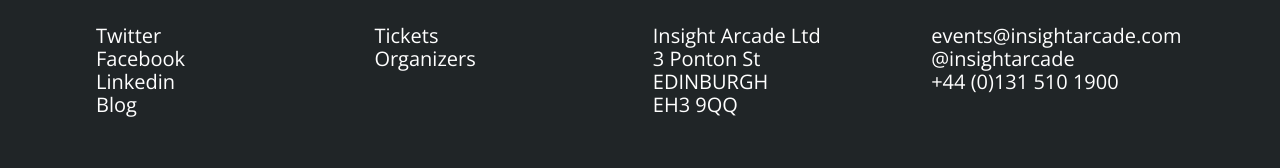
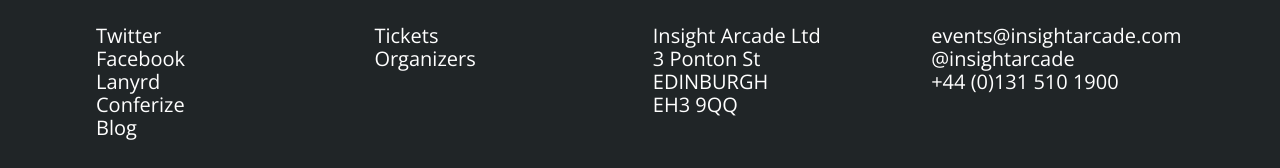
Before and after one commit to cedsummit/events-site, a website: page src/index.html in a window 1280 px wide. Shown: the part 4042-4210 px from the top of the page. Drawn offline with nearby package versions, Linux system fonts and the light colour scheme.

Commit message:
Footer links

```diff
--- a/src/index.html
+++ b/src/index.html
@@ -219,7 +219,8 @@
           <h4 class="menu-header">Follow</h4>
           <li class="menu-item"><a href="https://twitter.com/xovered">Twitter</a></li>
           <li class="menu-item"><a href="https://www.facebook.com/xovered" >Facebook</a></li>
-          <li class="menu-item"><a href="https://linkedin.com/company/insight-arcade" target="_blank">Linkedin</a></li>
+          <li class="menu-item"><a href="http://lanyrd.com/2014/ced14" target="_blank">Lanyrd</a></li>
+          <li class="menu-item"><a href="http://www.conferize.com/conferences/ced14" target="_blank">Conferize</a></li>
           <li class="menu-item"><a href="http://blog.crossoveredinburgh.com/" target="_blank">Blog</a></li>
         </ul>
       </div>
```
